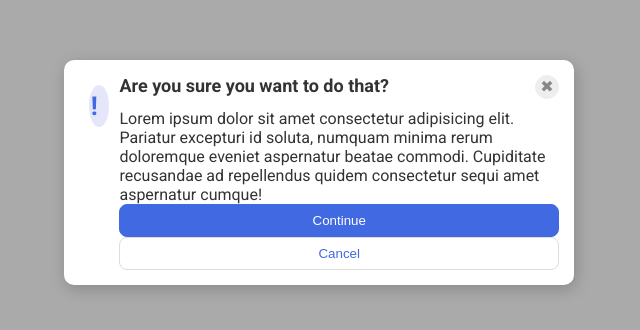
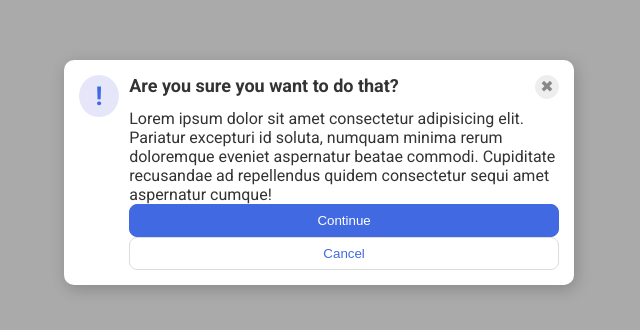
Before and after one commit to Raphael-Cruzado/odin-repos, a plain HTML site: page css-exercises/flex/05-flex-modal/index.html in a window 1280 px wide. Shown: the part 228-558 px from the top of the page, without its empty margins (321-961 px from the left). Drawn offline with Linux system fonts and the light colour scheme.

Commit message:
finished icon, now move on to flexing the buttons

```diff
--- a/css-exercises/flex/05-flex-modal/style.css
+++ b/css-exercises/flex/05-flex-modal/style.css
@@ -37,8 +37,8 @@ body {
   align-items: center;
   justify-content: center;
   /**/
-  margin: 10px 10px 0;
-  padding: 0px 10px 0px 0px;
+  margin: 0px 10px 0px 0px;
+  padding: 0px 15px;
 }
 
 .close-button {
```
